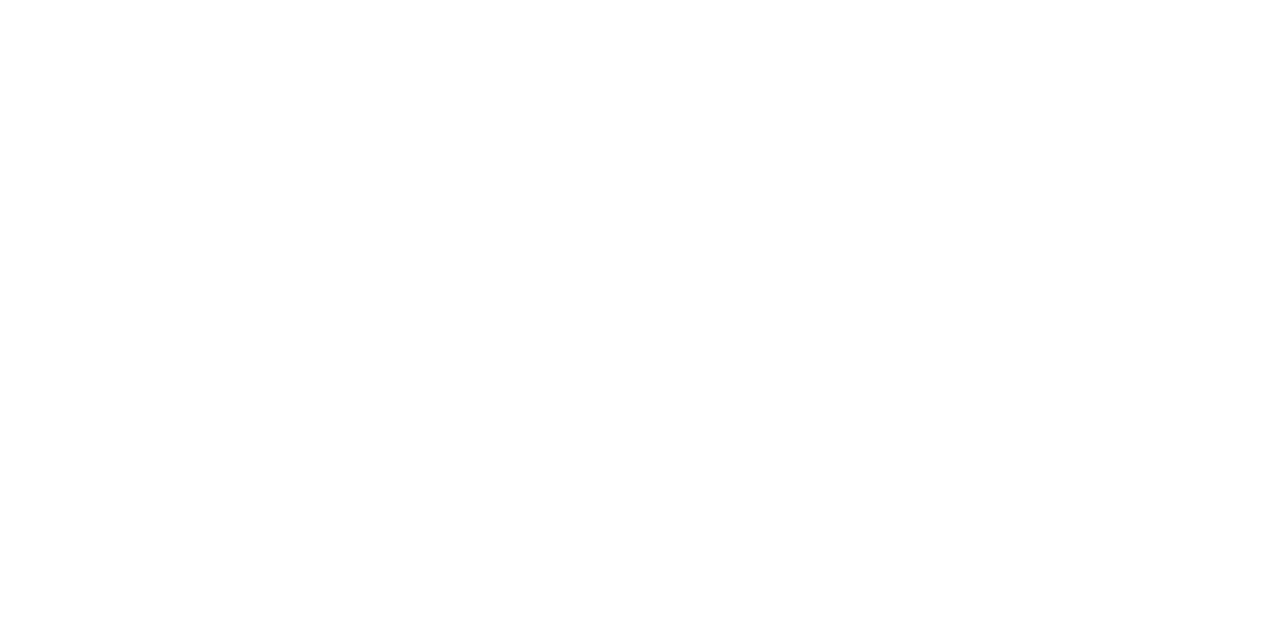
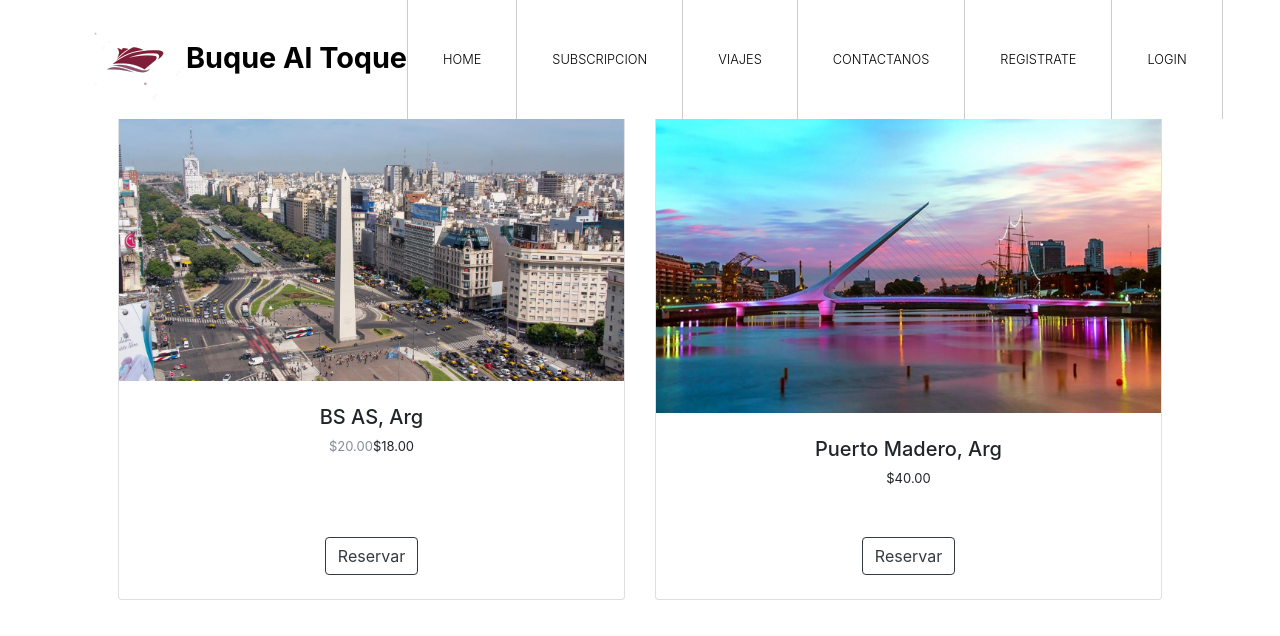
Before and after one commit to ferMossier/BuqueAlToquePrototype, a React (Create React App) app: page /SearchResult in a window 1280 px wide. Before the commit this address had no page. Shown: the top 636 px of the page. Built offline with nearby package versions, Linux system fonts and the light colour scheme.

Commit message:
searching a product redirect to a SearchResult page. fix register

```diff
--- a/src/components/Home.js
+++ b/src/components/Home.js
@@ -1,4 +1,5 @@
 import React, { useState } from 'react';
+import { Navigate } from "react-router-dom";
 import Header from "./Header";
 import card1 from '../img/img1.jpg';
 import card2 from '../img/img2.jpg';
@@ -18,6 +19,7 @@ export default function Home() {
     const [checkInDate, setCheckInDate] = useState();
     const [checkOutDate, setCheckOutDate] = useState();
     const [error, setError] = useState(false);
+    const [isSubmitted, setIsSubmitted] = useState(false);
 
 
     const handleCheckInDate = (checkInDate) => {
@@ -42,14 +44,18 @@ export default function Home() {
 
     const handleSubmit = (event) => {
         event.preventDefault();
-        if(checkOutDate<checkInDate){
+        if (checkOutDate < checkInDate) {
             setError(true);
+            setIsSubmitted(false);
         }
-        else{
+        else {
             setError(false);
+            setIsSubmitted(true);
+
         }
     }
     return (
+        isSubmitted ? <Navigate to="/SearchResult" /> :
             <>
                 <link rel="stylesheet" type="text/css" href={cal} />
                 <div className="tm-main-content" id="top">
@@ -81,7 +87,7 @@ export default function Home() {
                                                         className="form-control"
                                                         id="inputCheckIn"
                                                         placeholderText="Check In"
-                                                    onKeyDown={e=>{e.preventDefault();}}
+                                                        onKeyDown={e => { e.preventDefault(); }}
                                                         minDate={new Date()}
                                                     />
                                                 </div>
@@ -98,7 +104,7 @@ export default function Home() {
                                                         className="form-control"
                                                         id="inputCheckOut"
                                                         placeholderText="Check Out"
-                                                    onKeyDown={e=>{e.preventDefault();}}
+                                                        onKeyDown={e => { e.preventDefault(); }}
                                                         minDate={new Date()}
                                                     />
                                                     {renderErrorMessage()}
--- /dev/null
+++ b/src/components/SearchResult.js
@@ -0,0 +1,62 @@
+import React from 'react';
+import Header from "./Header";
+import card7 from '../img/img7.jpg';
+import card8 from '../img/img8.jpg';
+
+export default function Home() {
+
+    return (
+        <>
+            <Header />
+            <section className="py-5" id="sec-travel">
+                <div className="container px-4 px-lg-5 mt-5">
+                    <div className="row gx-4 gx-lg-5 row-cols-2 row-cols-md-3 row-cols-xl-4 justify-content-center">
+                        <div className="col mb-5">
+                            <div className="card h-100">
+                                {/* Product image*/}
+                                <img className="card-img-top" src={card7} alt="..." />
+                                {/* Product details*/}
+                                <div className="card-body p-4">
+                                    <div className="text-center">
+                                        {/* Product name*/}
+                                        <h5 className="fw-bolder">BS AS, Arg</h5>
+                                        {/* Product price*/}
+                                        <span className="text-muted text-decoration-line-through">$20.00</span>
+                                        $18.00
+                                    </div>
+                                </div>
+                                {/* Product actions*/}
+                                <div className="card-footer p-4 pt-0 border-top-0 bg-transparent">
+                                    <div className="text-center">
+                                        <a className="btn btn-outline-dark mt-auto" href="/#">Reservar</a>
+                                    </div>
+                                </div>
+                            </div>
+                        </div>
+                        <div className="col mb-5">
+                            <div className="card h-100">
+                                {/* Product image*/}
+                                <img className="card-img-top" src={card8} alt="..." />
+                                {/* Product details*/}
+                                <div className="card-body p-4">
+                                    <div className="text-center">
+                                        {/* Product name*/}
+                                        <h5 className="fw-bolder">Puerto Madero, Arg</h5>
+                                        {/* Product price*/}
+                                        $40.00
+                                    </div>
+                                </div>
+                                {/* Product actions*/}
+                                <div className="card-footer p-4 pt-0 border-top-0 bg-transparent">
+                                    <div className="text-center">
+                                        <a className="btn btn-outline-dark mt-auto" href="/#">Reservar</a>
+                                    </div>
+                                </div>
+                            </div>
+                        </div>
+                    </div>
+                </div>
+            </section>
+        </>
+    )
+}
--- a/src/components/SignUp.js
+++ b/src/components/SignUp.js
@@ -174,7 +174,7 @@ export default function SignUp() {
 
                         {/* Calling to the methods */}
 
-                        <form onSubmit={handleSubmit}>
+                        <form onSubmit={handleSubmit} className="signup-form2">
                             {/* Labels and inputs for form data */}
                             <div className="input-container">
                                 <label className="label">Nombre*</label>
--- a/src/components/SignUpStyles.css
+++ b/src/components/SignUpStyles.css
@@ -31,10 +31,9 @@ input[type="submit"]:hover {
   background: #6cf0c2;
 }
 
-form{
+.signup-form2{
   display: grid;
-  /* flex-direction: column; */
-  grid-template-columns: 300px 300px;
+  grid-template-columns: 30rem 30rem;
 }
 
 .button-container {
--- a/src/index.js
+++ b/src/index.js
@@ -8,6 +8,7 @@ import App from './App';
 import reportWebVitals from './reportWebVitals';
 import Login from "./components/Login";
 import SignUp from "./components/SignUp";
+import SearchResult from "./components/SearchResult";
 import ValidationCode from './components/ValidationCode';
 import {
   BrowserRouter,
@@ -23,6 +24,7 @@ root.render(
       <Route path="/Login" element={<Login />} />
       <Route path="/SignUp" element={<SignUp />} />
       <Route path="/ValidationCode" element={<ValidationCode />} />
+      <Route path="/SearchResult" element={<SearchResult />} />
     </Routes>
   </BrowserRouter>
 );
```
Lines whose indentation alone changed are shown as unchanged.
